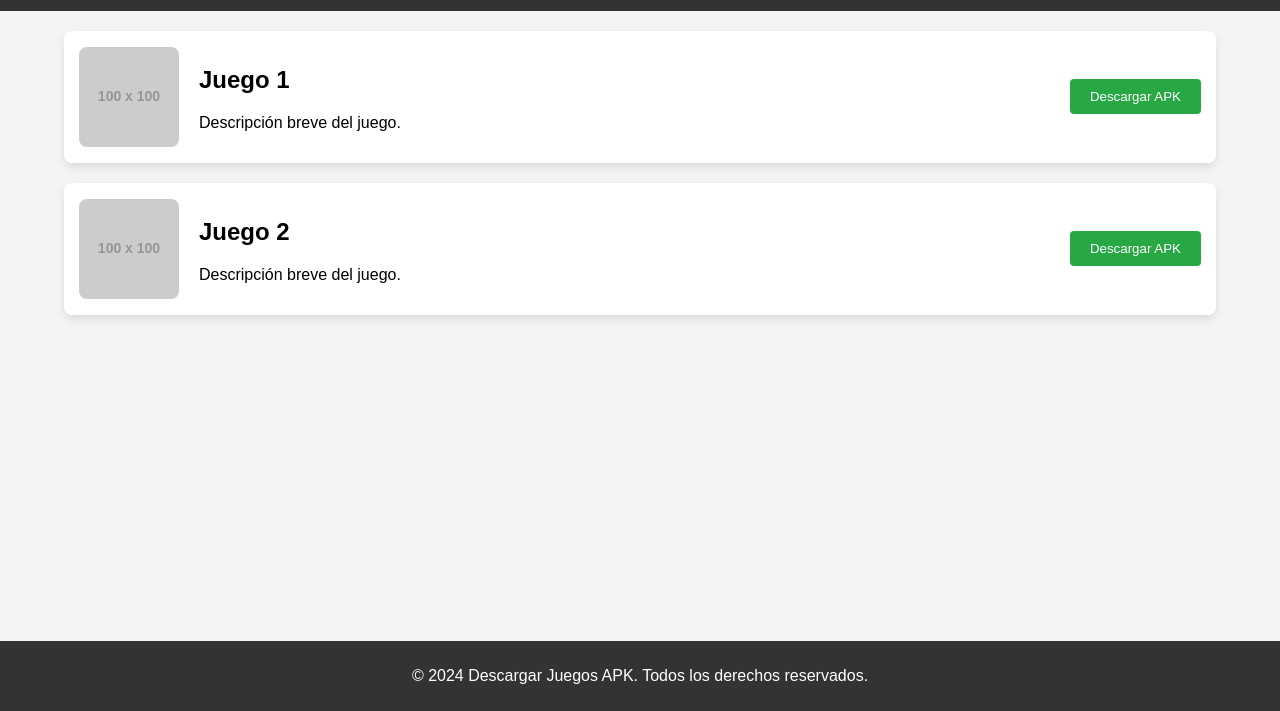
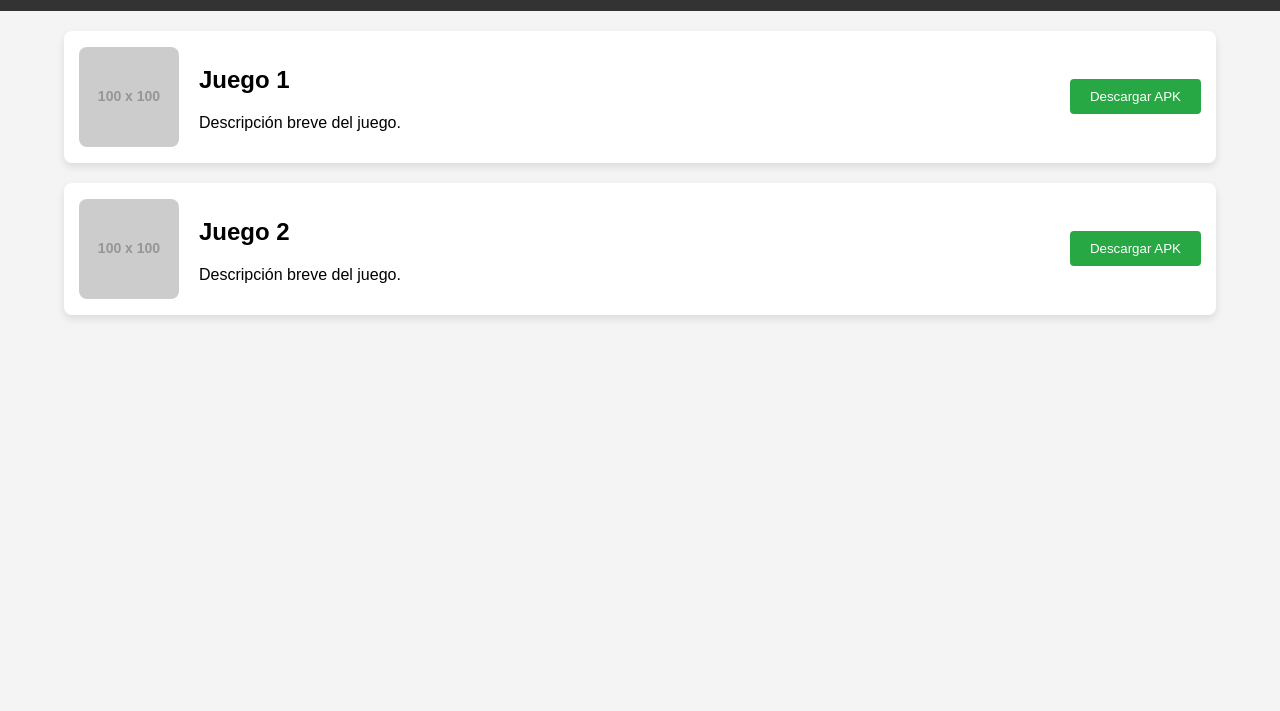
Before and after one commit to Bzushi9/Bzuweb3, a plain HTML site: page index.html in a window 1280 px wide. Shown: the part 89-800 px from the top of the page. Drawn offline with Linux system fonts and the light colour scheme; placeholder pictures from the web are drawn by us.

Commit message:
Update index.html

```diff
--- a/index.html
+++ b/index.html
@@ -89,10 +89,5 @@
             <button>Descargar APK</button>
         </div>
     </div>
-
-    <!-- Pie de Página -->
-    <footer>
-        <p>&copy; 2024 Descargar Juegos APK. Todos los derechos reservados.</p>
-    </footer>
 </body>
   </html>
```
